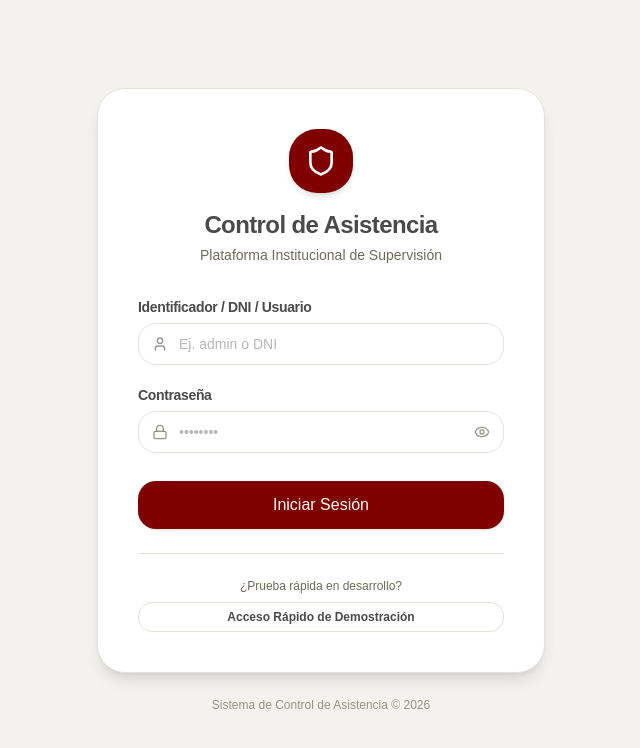
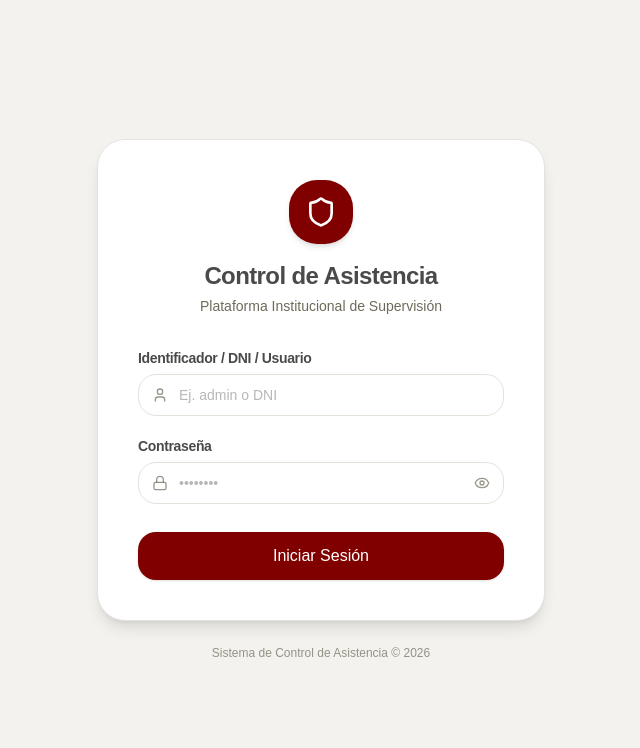
Before and after one commit to AntonioSotoAS/control-asistencia-admin, a React (Vite) app: page /login in a window 1280 px wide. Shown: the top 748 px of the page, without its empty margins (319-959 px from the left). Built offline with nearby package versions, Linux system fonts and the light colour scheme.

Commit message:
feat: add LoginPage component with authentication handling and form validation

```diff
--- a/src/features/auth/pages/LoginPage.tsx
+++ b/src/features/auth/pages/LoginPage.tsx
@@ -89,34 +89,6 @@ export function LoginPage() {
     }
   };
 
-  // Demo helper to allow quick login testing in dev
-  const handleQuickDemo = () => {
-    const demoToken = "demo-jwt-token-asistencia-2026";
-    dispatch(
-      setCredentials({
-        token: demoToken,
-        user: {
-          identificador: "admin",
-          nombre: "Administrador General",
-          rol: "admin",
-          correo: "admin@institucion.gob.pe",
-          pantallas: [
-            "dashboard",
-            "beneficiarios",
-            "hitos",
-            "asistencias",
-            "justificaciones",
-            "reportes",
-            "usuarios",
-            "personas",
-            "roles",
-            "pantallas",
-          ],
-        },
-      })
-    );
-    navigate(from, { replace: true });
-  };
 
   return (
     <div className="min-h-screen bg-suave flex items-center justify-center p-4 sm:p-6 lg:p-8">
@@ -193,19 +165,6 @@ export function LoginPage() {
             </Button>
           </form>
 
-          {/* Dev credentials demo button */}
-          <div className="mt-6 pt-6 border-t border-linea text-center">
-            <p className="text-xs text-olivo mb-2">¿Prueba rápida en desarrollo?</p>
-            <Button
-              type="button"
-              variant="outline"
-              size="sm"
-              onClick={handleQuickDemo}
-              className="w-full text-xs font-semibold"
-            >
-              Acceso Rápido de Demostración
-            </Button>
-          </div>
         </div>
 
         {/* Footer info */}
```
